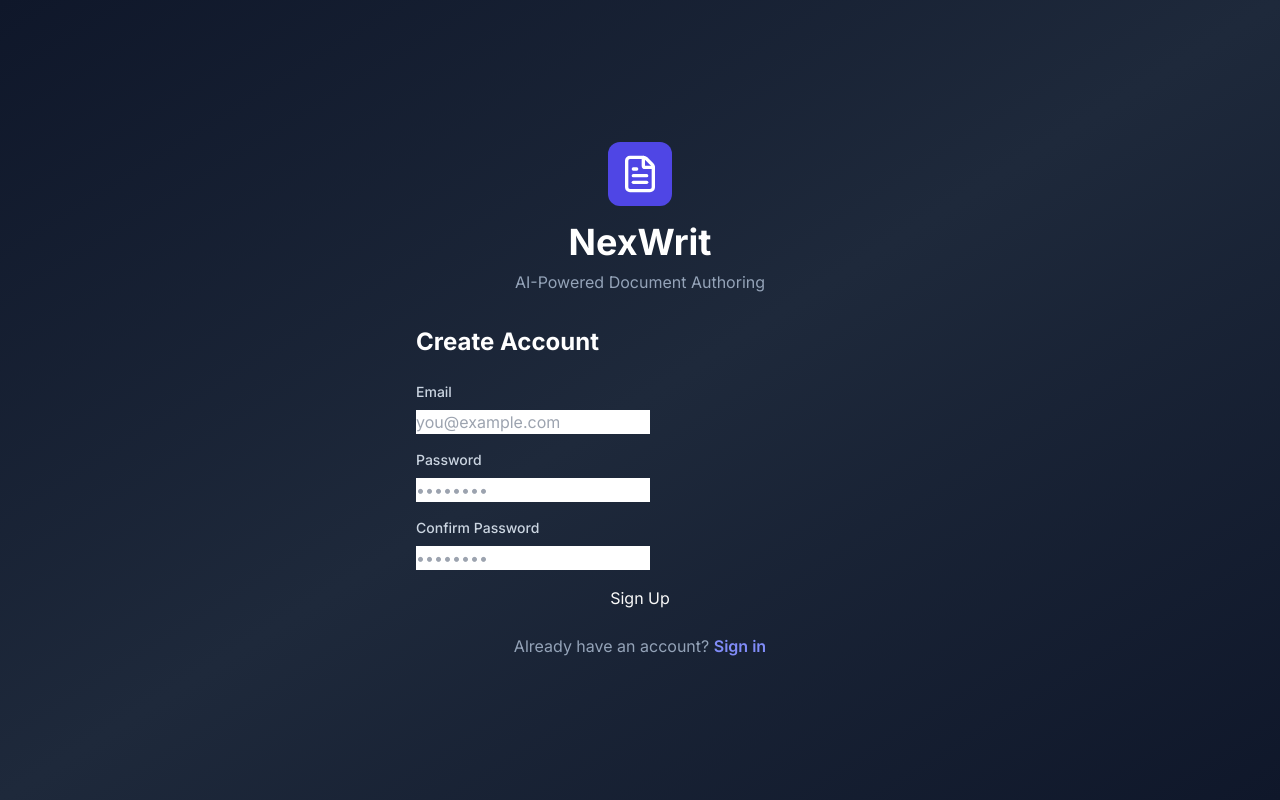
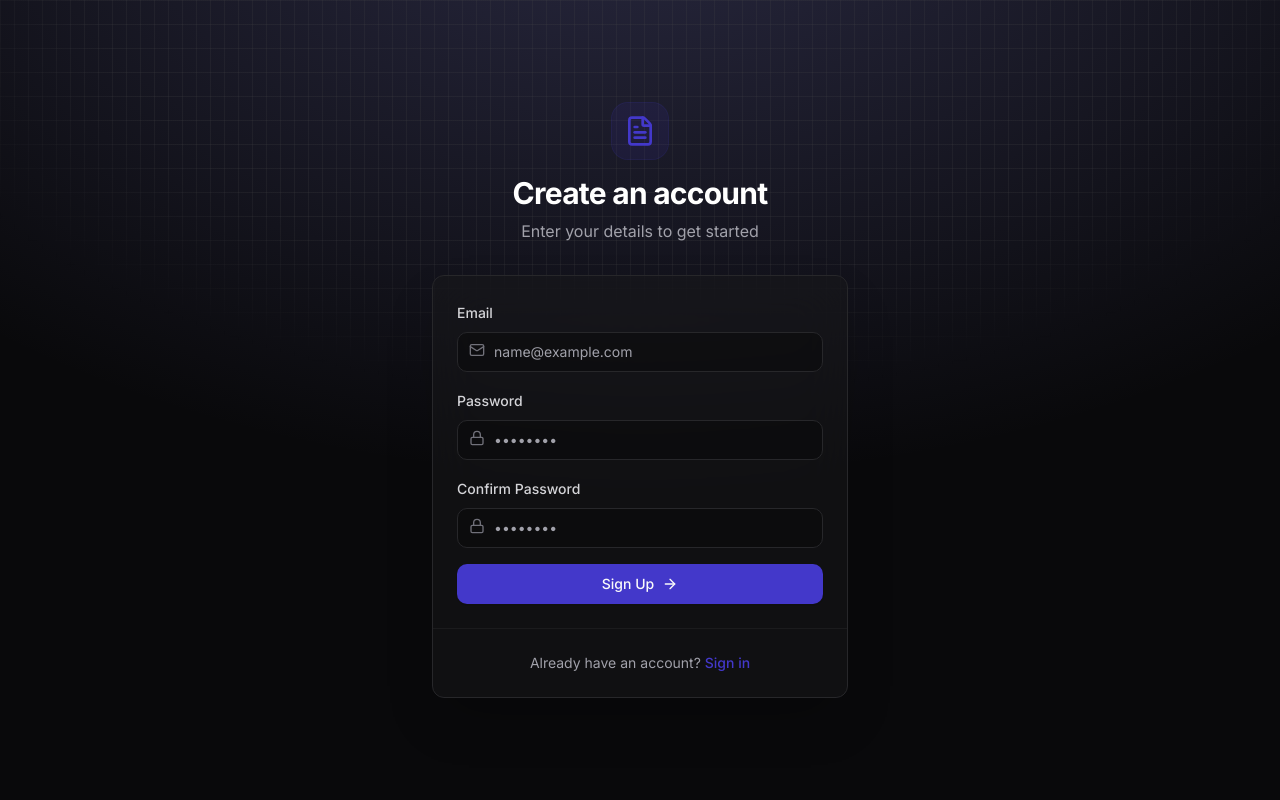
Before and after one commit to Shubham00-3/NexWrit, a React (Vite) app in the folder frontend/: page /register in a window 1280 px wide. Built offline with nearby package versions, Linux system fonts and the light colour scheme.

Commit message:
fixed frontend

```diff
--- a/frontend/src/pages/Register.jsx
+++ b/frontend/src/pages/Register.jsx
@@ -1,122 +1,130 @@
 import { useState } from 'react'
 import { useNavigate, Link } from 'react-router-dom'
 import { useAuth } from '../AuthContext'
-import { FileText } from 'lucide-react'
+import { FileText, Mail, Lock, ArrowRight, Loader2, User } from 'lucide-react'
+import { Button } from '../components/ui/Button'
+import { Input } from '../components/ui/Input'
+import { Card, CardContent, CardHeader, CardTitle, CardDescription, CardFooter } from '../components/ui/Card'
+import { toast } from 'sonner'
 
 export default function Register() {
     const [email, setEmail] = useState('')
     const [password, setPassword] = useState('')
     const [confirmPassword, setConfirmPassword] = useState('')
-    const [error, setError] = useState('')
     const [loading, setLoading] = useState(false)
     const { signUp } = useAuth()
     const navigate = useNavigate()
 
     const handleSubmit = async (e) => {
         e.preventDefault()
-        setError('')
 
         if (password !== confirmPassword) {
-            return setError('Passwords do not match')
+            toast.error('Passwords do not match')
+            return
         }
 
         if (password.length < 6) {
-            return setError('Password must be at least 6 characters')
+            toast.error('Password must be at least 6 characters')
+            return
         }
 
         setLoading(true)
 
         try {
             await signUp(email, password)
+            toast.success('Account created! You can now sign in.')
             navigate('/dashboard')
         } catch (err) {
-            setError(err.message || 'Failed to create account')
+            toast.error(err.message || 'Failed to create account')
         } finally {
             setLoading(false)
         }
     }
 
     return (
-        <div className="min-h-screen flex items-center justify-center bg-gradient-to-br from-slate-900 via-slate-800 to-slate-900 px-4">
-            <div className="max-w-md w-full">
-                <div className="text-center mb-8">
-                    <div className="flex justify-center mb-4">
-                        <div className="bg-primary-600 p-3 rounded-xl">
-                            <FileText className="w-10 h-10 text-white" />
+        <div className="min-h-screen w-full flex items-center justify-center bg-zinc-950 relative overflow-hidden">
+            <div className="absolute top-0 left-0 w-full h-full bg-[radial-gradient(ellipse_80%_80%_at_50%_-20%,rgba(120,119,198,0.3),rgba(255,255,255,0))]"></div>
+            <div className="absolute bottom-0 left-0 right-0 top-0 bg-[linear-gradient(to_right,#4f4f4f2e_1px,transparent_1px),linear-gradient(to_bottom,#4f4f4f2e_1px,transparent_1px)] bg-[size:14px_24px] [mask-image:radial-gradient(ellipse_60%_50%_at_50%_0%,#000_70%,transparent_100%)]"></div>
+
+            <div className="w-full max-w-md px-4 z-10 animate-fade-in">
+                <div className="flex flex-col items-center mb-8 space-y-2">
+                    <div className="p-3 rounded-2xl bg-primary/10 ring-1 ring-primary/20 mb-2">
+                        <FileText className="w-8 h-8 text-primary" />
                     </div>
-                    </div>
-                    <h1 className="text-4xl font-bold text-white mb-2">NexWrit</h1>
-                    <p className="text-slate-400">AI-Powered Document Authoring</p>
+                    <h1 className="text-3xl font-bold tracking-tight text-white">Create an account</h1>
+                    <p className="text-zinc-400">Enter your details to get started</p>
                 </div>
 
-                <div className="card">
-                    <h2 className="text-2xl font-bold text-white mb-6">Create Account</h2>
-
-                    {error && (
-                        <div className="bg-red-500/10 border border-red-500 text-red-500 px-4 py-3 rounded-lg mb-4">
-                            {error}
-                        </div>
-                    )}
-
+                <Card className="border-zinc-800 bg-zinc-900/50 backdrop-blur-xl shadow-2xl">
+                    <CardContent className="pt-6">
                         <form onSubmit={handleSubmit} className="space-y-4">
-                        <div>
-                            <label className="block text-sm font-medium text-slate-300 mb-2">
-                                Email
-                            </label>
-                            <input
+                            <div className="space-y-2">
+                                <label className="text-sm font-medium text-zinc-300">Email</label>
+                                <div className="relative">
+                                    <Mail className="absolute left-3 top-2.5 h-4 w-4 text-zinc-500" />
+                                    <Input
                                         type="email"
+                                        placeholder="name@example.com"
                                         value={email}
                                         onChange={(e) => setEmail(e.target.value)}
-                                className="input-field"
-                                placeholder="you@example.com"
+                                        className="pl-9 bg-zinc-950/50 border-zinc-800 focus:border-primary"
                                         required
                                     />
                                 </div>
+                            </div>
 
-                        <div>
-                            <label className="block text-sm font-medium text-slate-300 mb-2">
-                                Password
-                            </label>
-                            <input
+                            <div className="space-y-2">
+                                <label className="text-sm font-medium text-zinc-300">Password</label>
+                                <div className="relative">
+                                    <Lock className="absolute left-3 top-2.5 h-4 w-4 text-zinc-500" />
+                                    <Input
                                         type="password"
+                                        placeholder="••••••••"
                                         value={password}
                                         onChange={(e) => setPassword(e.target.value)}
-                                className="input-field"
-                                placeholder="••••••••"
+                                        className="pl-9 bg-zinc-950/50 border-zinc-800 focus:border-primary"
                                         required
                                     />
                                 </div>
+                            </div>
 
-                        <div>
-                            <label className="block text-sm font-medium text-slate-300 mb-2">
-                                Confirm Password
-                            </label>
-                            <input
+                            <div className="space-y-2">
+                                <label className="text-sm font-medium text-zinc-300">Confirm Password</label>
+                                <div className="relative">
+                                    <Lock className="absolute left-3 top-2.5 h-4 w-4 text-zinc-500" />
+                                    <Input
                                         type="password"
+                                        placeholder="••••••••"
                                         value={confirmPassword}
                                         onChange={(e) => setConfirmPassword(e.target.value)}
-                                className="input-field"
-                                placeholder="••••••••"
+                                        className="pl-9 bg-zinc-950/50 border-zinc-800 focus:border-primary"
                                         required
                                     />
                                 </div>
+                            </div>
 
-                        <button
-                            type="submit"
-                            disabled={loading}
-                            className="btn-primary w-full"
-                        >
-                            {loading ? 'Creating account...' : 'Sign Up'}
-                        </button>
+                            <Button type="submit" className="w-full" disabled={loading}>
+                                {loading ? (
+                                    <>
+                                        <Loader2 className="mr-2 h-4 w-4 animate-spin" /> Creating account...
+                                    </>
+                                ) : (
+                                    <>
+                                        Sign Up <ArrowRight className="ml-2 h-4 w-4" />
+                                    </>
+                                )}
+                            </Button>
                         </form>
-
-                    <p className="text-center text-slate-400 mt-6">
+                    </CardContent>
+                    <CardFooter className="justify-center border-t border-zinc-800/50 pt-6">
+                        <p className="text-sm text-zinc-400">
                             Already have an account?{' '}
-                        <Link to="/login" className="text-primary-400 hover:text-primary-300 font-semibold">
+                            <Link to="/login" className="text-primary hover:text-primary/80 font-medium transition-colors">
                                 Sign in
                             </Link>
                         </p>
-                </div>
+                    </CardFooter>
+                </Card>
             </div>
         </div>
     )
```
Also changed, not shown: frontend/src/pages/ConfigWizard.jsx (+81 -68 lines). Lines whose indentation alone changed are shown as unchanged.
